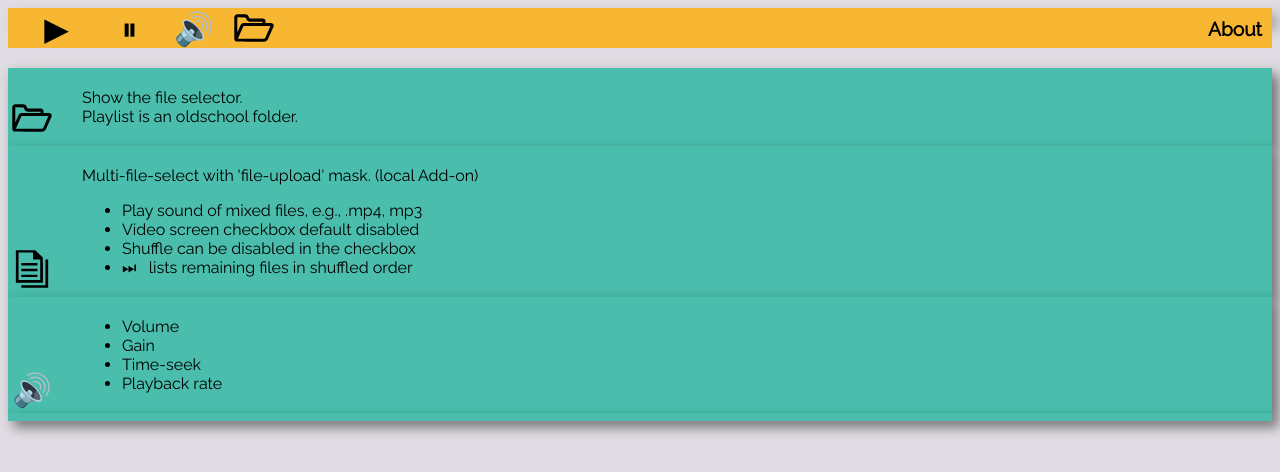
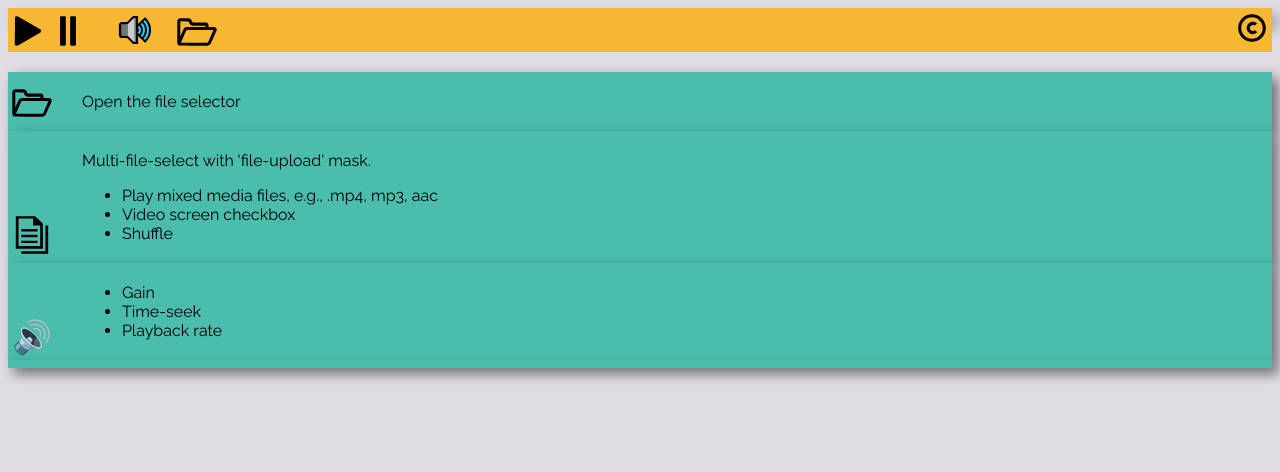
Before and after one commit to 44xtc44/PlaylistBooster, a browser extension: page playlistShuffleBooster.html in a window 1280 px wide. Drawn offline with Linux system fonts and the light colour scheme.

Commit message:
change button text to SVG images

```diff
--- a/static/css/style.css
+++ b/static/css/style.css
@@ -39,7 +39,7 @@ video {
 #divRowCanvas {
   position:absolute;
   top:-3.4em;
-  left:400px;
+  left:250px;
   transform: scale(1.0,1.0);
   display:block;
 }
@@ -95,19 +95,13 @@ video {
 }
 #divAudioPanel {
   margin-bottom:20px;
-  /*
-  position: fixed;
-  bottom: 0;
-  right: 0;
-  width: 100%;
-  font-size: 100%;
-  */
 }
 
 #divPlayButtons {
   display: block;
   color: black;
   background-color: #f7b733;
+  min-height: 44px;
 }
 
 #divAudioControlsDetail {
@@ -139,9 +133,6 @@ video {
 .cursorP {
   cursor: pointer;
 }
-.fontSize200 {
-  font-size: 200%;
-}
 .mainDisplay {
   display: inline-block;
 }
@@ -160,3 +151,6 @@ video {
   padding: 4px;
   box-shadow: 6px 6px 12px rgba(0,0,0,0.5);
 }
+.imgTransform:hover {
+ transform: scale(1.2);
+}
--- a/static/js/playGroundSetup.js
+++ b/static/js/playGroundSetup.js
@@ -31,7 +31,6 @@ imgMainTwoFiles.src = "/static/images/playlistBooster-twoFiles.svg";
 const imgMainFolder = document.createElement("img");
 imgMainFolder.src = "/static/images/playlistBooster-folder.svg";
 const imgMainAudioSpeaker  = document.createElement('span');
-
 // video
 const divVdo = document.createElement('div');
 const labelForVdoScreen = document.createElement("label");
@@ -42,9 +41,12 @@ const divPlayListAnimation = document.createElement('div');
 // audio panel
 const divAudioPanel = document.createElement("div");
 const divPlayButtons = document.createElement("div");
-const playBtn = document.createElement("span");
-const pauseBtn = document.createElement("span");
-const audioIcon = document.createElement("span");
+const imgPlayBtn = document.createElement("img");
+imgPlayBtn.src = "/static/images/playlistBooster-btn-play.svg";
+const imgStopBtn = document.createElement("img");
+imgStopBtn.src = "/static/images/playlistBooster-btn-stop.svg";
+const audioIcon = document.createElement("img");
+audioIcon.src = "/static/images/playlistBooster-btn-speaker.svg";
 const folderImgAudio = document.createElement("img");
 folderImgAudio.src = "/static/images/playlistBooster-folder.svg";
 const spanFolderImgAudio = document.createElement("span");
@@ -65,7 +67,8 @@ const divPlabackRate = document.createElement('div');
 const divAudioLabelWrap = document.createElement('div');
 // about and help menu
 const wrapAboutMenu = document.createElement('div');
-const menuAbout = document.createElement('span');
+const menuAbout = document.createElement('img');
+menuAbout.src = "/static/images/playlistBooster-copyright.svg";
 const divMenuAbout = document.createElement('div');
 // run menu
 const twoFilesImgRun = document.createElement("img");
@@ -123,16 +126,14 @@ function createPlayGround() {
   divMainImage_03_wrap.classList.add("mainImageFormat");
   divMainText_03_wrap.classList.add("mainDisplay");
   divMainText_03_wrap.classList.add("mainTextFormat");
-  divMainText_01_wrap.innerHTML = "<p>Show the file selector.<br>Playlist is an oldschool folder.</p>";
-  divMainText_02_wrap.innerHTML = "<p>Multi-file-select with 'file-upload' mask. (local Add-on)</p>"
+  divMainText_01_wrap.innerHTML = "<p>Open the file selector</p>";
+  divMainText_02_wrap.innerHTML = "<p>Multi-file-select with 'file-upload' mask.</p>"
     + "<ul>"
-    + "<li>Play sound of mixed files, e.g., .mp4, mp3 </li>"
-    + "<li>Video screen checkbox default disabled</li>"
-    + "<li>Shuffle can be disabled in the checkbox</li>"
-    + "<li>&#9197; &nbsp; lists remaining files in shuffled order</li>"
+    + "<li>Play mixed media files, e.g., .mp4, mp3, aac </li>"
+    + "<li>Video screen checkbox</li>"
+    + "<li>Shuffle</li>"
     + "</ul>";
   divMainText_03_wrap.innerHTML = "<ul>"
-    + "<li>Volume</li>"
     + "<li>Gain</li>"
     + "<li>Time-seek</li>"
     + "<li>Playback rate</li>"
@@ -156,23 +157,30 @@ function createPlayGround() {
   // audio panel
   divAudioPanel.setAttribute("id", "divAudioPanel");
   divPlayButtons.setAttribute("id", "divPlayButtons");
-  playBtn.setAttribute("id", "playBtn");
-  playBtn.className = "playBtn";
-  playBtn.classList.add("spanInRow");
-  playBtn.classList.add("cursorP");
-  playBtn.classList.add("fontSize200");
-  playBtn.innerHTML = "&nbsp; &#9654; &nbsp;";
-  pauseBtn.setAttribute("id", "pauseBtn");
-  pauseBtn.className = "pauseBtn";
-  pauseBtn.classList.add("spanInRow");
-  pauseBtn.classList.add("cursorP");
-  pauseBtn.classList.add("fontSize200");
-  pauseBtn.innerHTML = "&nbsp; &#9208; &nbsp;";
+  imgPlayBtn.setAttribute("id", "imgPlayBtn");
+  imgPlayBtn.setAttribute("width", "40px");
+  imgPlayBtn.setAttribute("heigth", "40px");
+  imgPlayBtn.style.padding = "5px";
+  imgPlayBtn.style.marginBottom = "1px";
+  imgPlayBtn.style.verticalAlign = "bottom";
+  imgPlayBtn.style.cursor = "pointer";
+  imgPlayBtn.classList.add("imgTransform");
+  imgStopBtn.setAttribute("id", "imgStopBtn");
+  imgStopBtn.setAttribute("width", "40px");
+  imgStopBtn.setAttribute("heigth", "40px");
+  imgStopBtn.style.padding = "5px";
+  imgStopBtn.style.marginBottom = "1px";
+  imgStopBtn.style.verticalAlign = "bottom";
+  imgStopBtn.style.cursor = "pointer";
+  imgStopBtn.classList.add("imgTransform");
   audioIcon.setAttribute("id", "audioIcon");
-  audioIcon.classList.add("spanInRow");
-  audioIcon.classList.add("cursorP");
-  audioIcon.classList.add("fontSize200");
-  audioIcon.innerHTML = "&#128266;";
+  audioIcon.setAttribute("width", "44px");
+  audioIcon.setAttribute("heigth", "44px");
+  audioIcon.style.padding = "5px";
+  audioIcon.style.marginLeft = "25px";
+  audioIcon.style.verticalAlign = "bottom";
+  audioIcon.style.cursor = "pointer";
+  audioIcon.classList.add("imgTransform");
   audioIcon.addEventListener('click', () => {
     showAudioControls.toggle();
   });
@@ -181,6 +189,7 @@ function createPlayGround() {
   folderImgAudio.setAttribute("heigth", "40px");
   folderImgAudio.style.verticalAlign = "bottom";
   folderImgAudio.classList.add("cursorP");
+  folderImgAudio.classList.add("imgTransform");
   folderImgAudio.addEventListener('click', () => {
     showDivRunMenu.toggle();
   });
@@ -222,14 +231,13 @@ function createPlayGround() {
   wrapAboutMenu.setAttribute("id", "wrapAboutMenu");
   divMenuAbout.setAttribute("id", "divMenuAbout");
   divMenuAbout.style.float = "right";
-  divMenuAbout.style.fontSize = "120%";
-  divMenuAbout.style.fontWeight = "600";
-  divMenuAbout.style.marginTop = "10px";
-  divMenuAbout.style.marginRight = "10px";
-
   menuAbout.setAttribute("id", "menuAbout");
-  menuAbout.innerText = "About";
-  menuAbout.classList.add("cursorP");
+  menuAbout.setAttribute("width", "40px");
+  menuAbout.setAttribute("heigth", "40px");
+  menuAbout.style.padding = "5px";
+  menuAbout.style.verticalAlign = "bottom";
+  menuAbout.style.cursor = "pointer";
+  menuAbout.classList.add("imgTransform");
   menuAbout.addEventListener('click', () => {
     showWrapAboutMenu.toggle();
   });
@@ -240,6 +248,7 @@ function createPlayGround() {
   twoFilesImgRun.setAttribute("heigth", "40px");
   twoFilesImgRun.style.verticalAlign = "bottom";
   twoFilesImgRun.classList.add("cursorP");
+  twoFilesImgRun.classList.add("imgTransform");
   twoFilesImgRun.addEventListener('click', () => {
     fileUpload.click();
   });
@@ -302,8 +311,9 @@ function arrangePlayGround() {
   divAudioPanel.appendChild(divRunMenu);
   divAudioPanel.appendChild(audioControls);
   divAudioPanel.appendChild(wrapAboutMenu);
-  divPlayButtons.appendChild(playBtn);
-  divPlayButtons.appendChild(pauseBtn);
+  divPlayButtons.appendChild(imgPlayBtn);
+  divPlayButtons.appendChild(imgStopBtn);
+
   divPlayButtons.appendChild(audioIcon);
   spanFolderImgAudio.appendChild(folderImgAudio);
   divPlayButtons.appendChild(spanFolderImgAudio);
@@ -345,20 +355,31 @@ function fillAboutMenu() {
  * Get event listener for title skipping.
  */
 function createBtnNextPrev() {
-  const nextBtn = document.createElement("span");
-  const prevBtn = document.createElement("span");
+  const nextBtn = document.createElement("img");
+  nextBtn.src = "/static/images/playlistBooster-btn-playForward.svg";
+  const prevBtn = document.createElement("img");
+  prevBtn.src = "/static/images/playlistBooster-btn-playBackward.svg";
+
+  prevBtn.setAttribute("id", "prevBtn");
+  prevBtn.setAttribute("width", "60px");
+  prevBtn.setAttribute("heigth", "60px");
+  prevBtn.style.padding = "5px";
+  prevBtn.style.marginBottom = "3px";
+  prevBtn.style.verticalAlign = "bottom";
+  prevBtn.style.cursor = "pointer";
+  prevBtn.classList.add("imgTransform");
+
   nextBtn.setAttribute("id", "nextBtn");
-  nextBtn.classList.add("spanInRow");
-  nextBtn.classList.add("cursorP");
-  nextBtn.classList.add("fontSize200");
-  nextBtn.innerHTML = "&nbsp; &#9197; &nbsp;";
-  prevBtn.setAttribute("id", "prevBtn");
-  prevBtn.classList.add("spanInRow");
-  prevBtn.classList.add("cursorP");
-  prevBtn.classList.add("fontSize200");
-  prevBtn.innerHTML = "&nbsp; &#9198; &nbsp;";
-  // insert before the audio icon
-  let parent = document.getElementById("pauseBtn");
+  nextBtn.setAttribute("width", "60px");
+  nextBtn.setAttribute("heigth", "60px");
+  nextBtn.style.padding = "5px";
+  nextBtn.style.marginBottom = "3px";
+  nextBtn.style.verticalAlign = "bottom";
+  nextBtn.style.cursor = "pointer";
+  nextBtn.classList.add("imgTransform");
+
+  // insert behind the stop button
+  let parent = document.getElementById("imgStopBtn");
   parent.parentNode.insertBefore(nextBtn, parent.nextSibling);
   parent.parentNode.insertBefore(prevBtn, parent.nextSibling);
 }
--- a/static/js/playlist.js
+++ b/static/js/playlist.js
@@ -15,8 +15,8 @@ class PlayList {
 
     this.nextBtn = undefined;  // Removed at every instance creation.
     this.prevBtn = undefined;
-    this.playBtn = document.getElementById("playBtn");
-    this.pauseBtn = document.getElementById("pauseBtn");
+    this.playBtn = document.getElementById("imgPlayBtn");
+    this.pauseBtn = document.getElementById("imgStopBtn");
     this.audioIcon = document.getElementById("audioIcon");
 
     this.timeLeftShow = false;  // show current time or remaining time
```
Also changed, not shown: static/images/playlistBooster-btn-play.svg (added), static/images/playlistBooster-btn-playBackward.svg (added), static/images/playlistBooster-btn-playForward.svg (added), static/images/playlistBooster-btn-speaker.svg (added), static/images/playlistBooster-btn-stop.svg (added), static/images/playlistBooster-copyright.svg (added).
